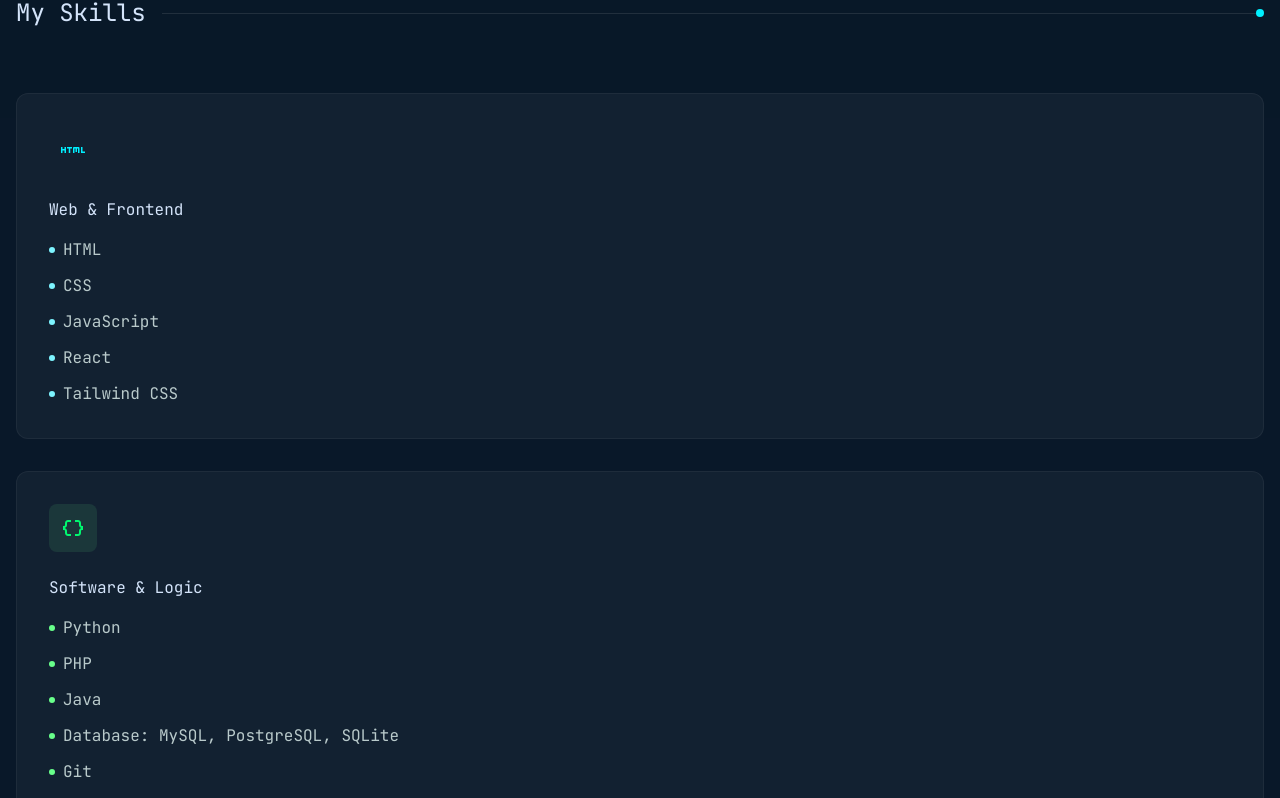
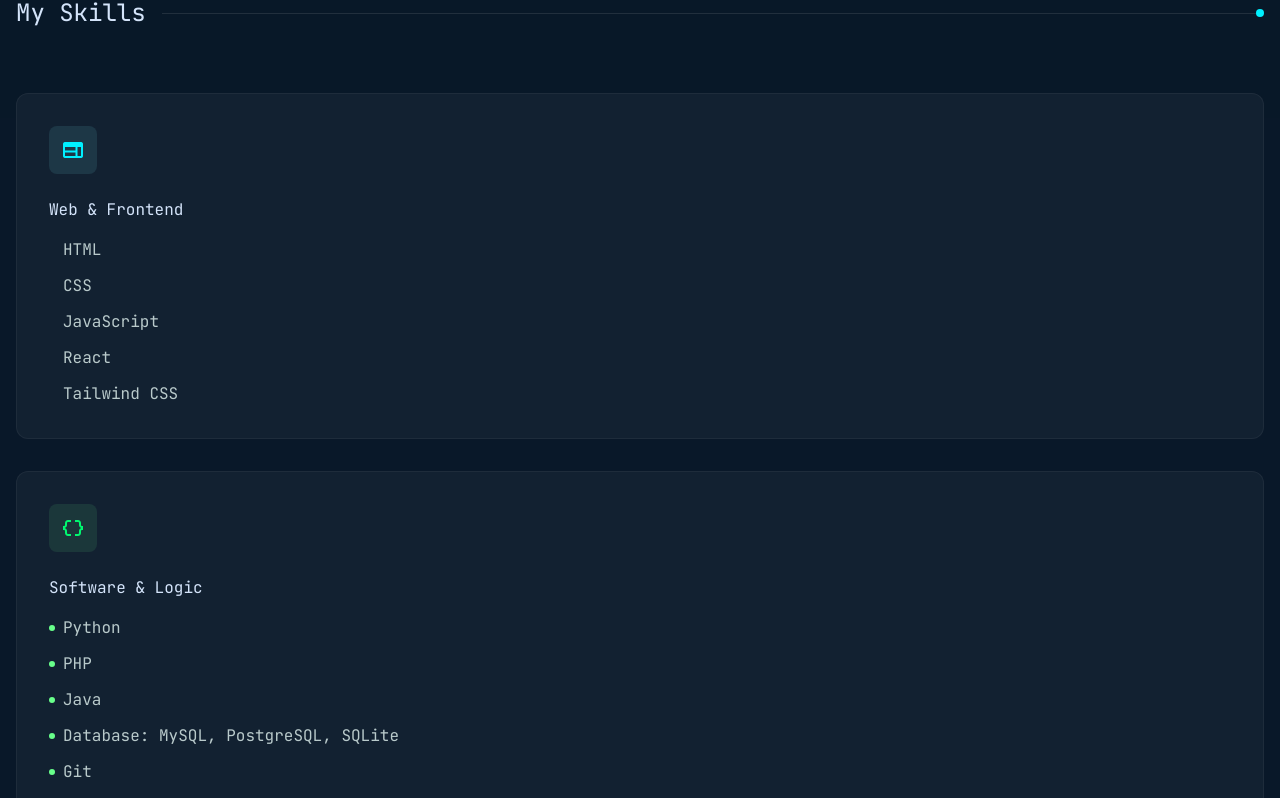
Before and after one commit to CamiloLoaiza0298/Portfolio, a React (Vite) app: page / in a window 1280 px wide. Shown: the part 899-1697 px from the top of the page. Built offline with nearby package versions, Linux system fonts and the light colour scheme.

Commit message:
Bug fixed in skills section

```diff
--- a/src/components/sections/SkillsSection.jsx
+++ b/src/components/sections/SkillsSection.jsx
@@ -3,9 +3,9 @@
 import { useLanguage } from '../../i18n';
 
 const skillsData = [
-    { icon: 'html', iconColor: 'text-primary-container', iconBackground: 'bg-primary-fixed', titleKey: 'skills.frontend', skills: ['HTML', 'CSS', 'JavaScript', 'React', 'Tailwind CSS'] },
-    { icon: 'data_object', iconColor: 'text-secondary-container', iconBackground: 'bg-secondary-fixed', titleKey: 'skills.software', skills: ['Python', 'PHP', 'Java', 'Database: MySQL, PostgreSQL, SQLite', 'Git', 'Testing & Debugging: Selenium, Katalon'] },
-    { icon: 'memory', iconColor: 'text-tertiary-container', iconBackground: 'bg-white', titleKey: 'skills.hardware', skills: ['Electronics', '3D Modeling', '3D Printing', 'Computer Architecture', 'AutoCAD', 'DiaLux Evo'] },
+    { icon: 'web', iconColor: 'text-primary-container', iconBackground: 'bg-primary-fixed/10', titleKey: 'skills.frontend', skills: ['HTML', 'CSS', 'JavaScript', 'React', 'Tailwind CSS'] },
+    { icon: 'data_object', iconColor: 'text-secondary-container', iconBackground: 'bg-secondary-fixed/10', titleKey: 'skills.software', skills: ['Python', 'PHP', 'Java', 'Database: MySQL, PostgreSQL, SQLite', 'Git', 'Testing & Debugging: Selenium, Katalon'] },
+    { icon: 'memory', iconColor: 'text-tertiary-container', iconBackground: 'bg-white/10', titleKey: 'skills.hardware', skills: ['Electronics', '3D Modeling', '3D Printing', 'Computer Architecture', 'AutoCAD', 'DiaLux Evo'] },
   ];
 
 function SkillBox({ title, icon, iconColor, iconBackground, skills, index, inView }) {
@@ -14,14 +14,14 @@
       className={`bg-surface-container border border-white/5 p-8 rounded-xl backdrop-blur-md hover:border-primary-container/30 transition-all group hover:scale-[1.02] hover:shadow-xl ${inView ? 'animate-fade-in-up' : 'opacity-0 translate-y-6'}`}
       style={{ animationDelay: inView ? `${index * 0.15}s` : '0s' }}
     >
-      <div className={'w-12 h-12 ' + iconColor + ' ' + iconBackground + '/10 rounded-lg flex items-center justify-center mb-6 group-hover:scale-110 transition-transform'}>
+      <div className={'w-12 h-12 ' + iconColor + ' ' + iconBackground + ' rounded-lg flex items-center justify-center mb-6 group-hover:scale-110 transition-transform'}>
         <span className="material-symbols-outlined">{icon}</span>
       </div>
       <h3 className="font-headline-md text-headline-md text-on-surface mb-4">{title}</h3>
       <ul className="space-y-3">
         {skills.map((skill) => (
           <li key={skill} className="flex items-center gap-2 text-on-surface-variant font-code-sm text-code-sm">
-            <span className={'w-1.5 h-1.5 ' + iconBackground + ' rounded-full'}></span> {skill}
+            <span className={'w-1.5 h-1.5 ' + iconBackground.replace("/10", "") + ' rounded-full'}></span> {skill}
           </li>
         ))}
       </ul>
```
